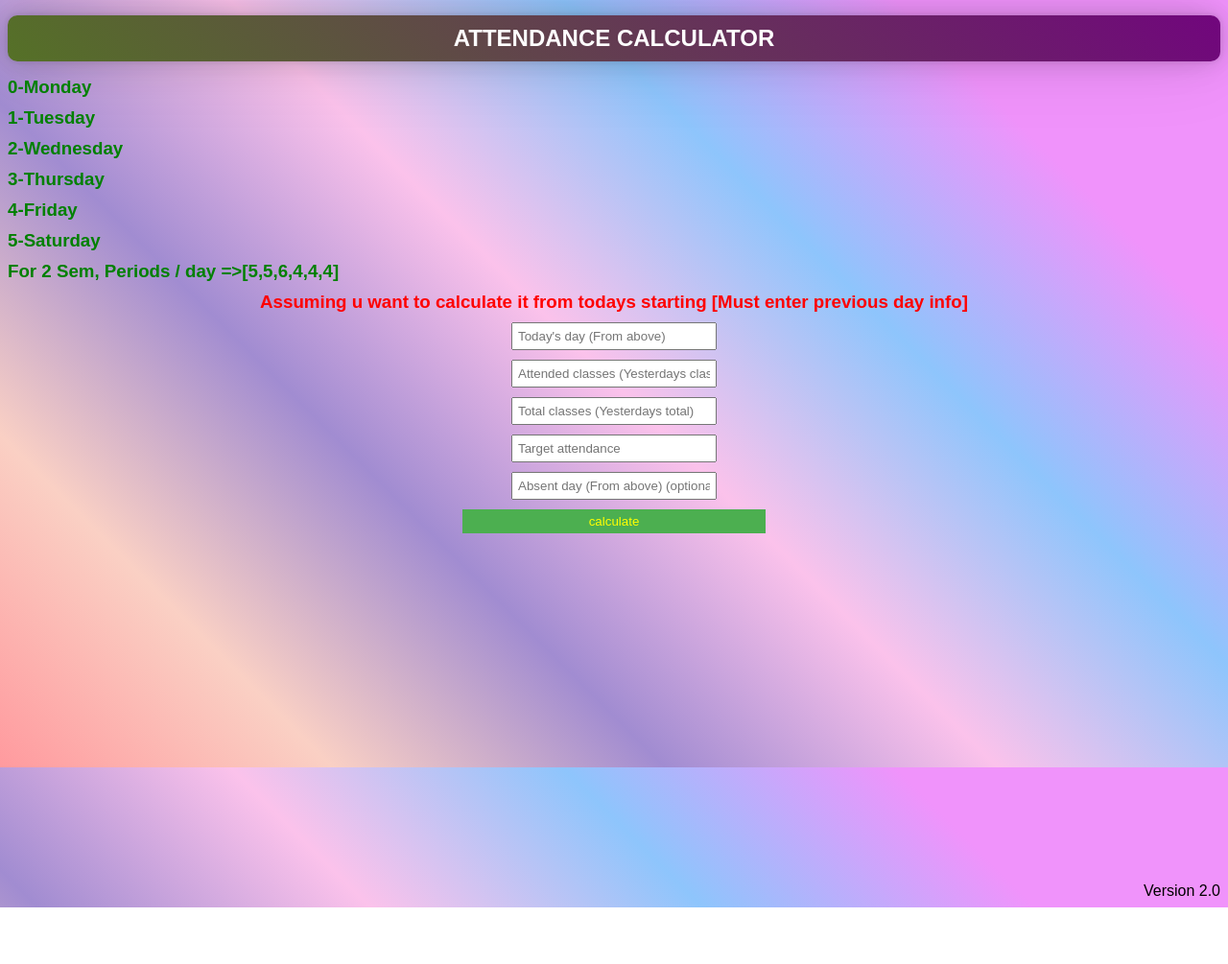
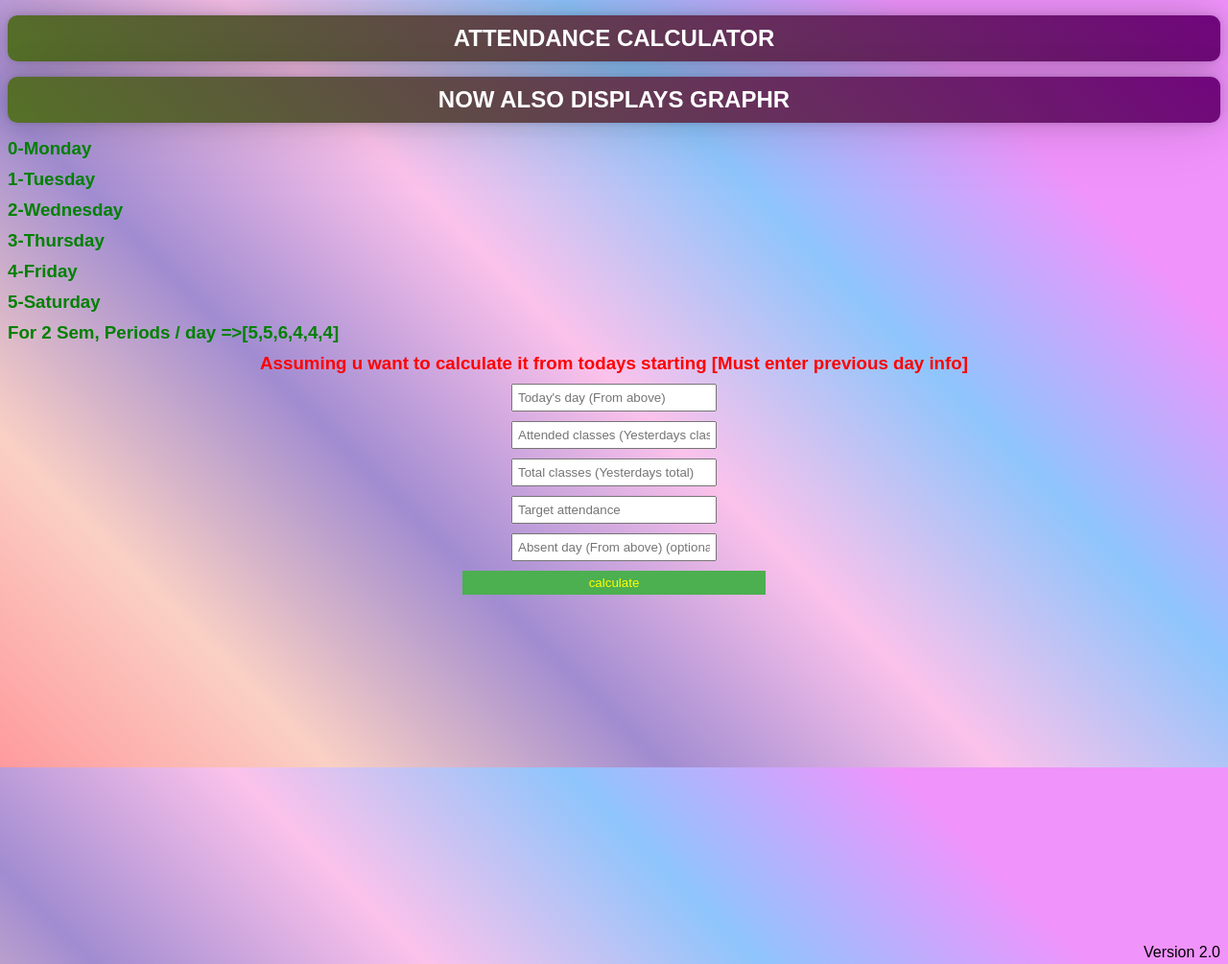
Before and after one commit to attendance0/attendance0.github.io, a plain HTML site: page index.html in a window 1280 px wide. Shown: the top 1005 px of the page at 96% size. Before the commit the page ends 946 px from the top, so only its background shows below. Drawn offline with nearby package versions, Linux system fonts and the light colour scheme.

Commit message:
Update index.html

```diff
--- a/index.html
+++ b/index.html
@@ -9,6 +9,7 @@
 </head>
 <body>
     <h1>Attendance Calculator</h1>
+    <h1>Now also displays graphr</h1>
     <h3>0-Monday</h3>
     <h3>1-Tuesday</h3>
     <h3>2-Wednesday</h3>
```
